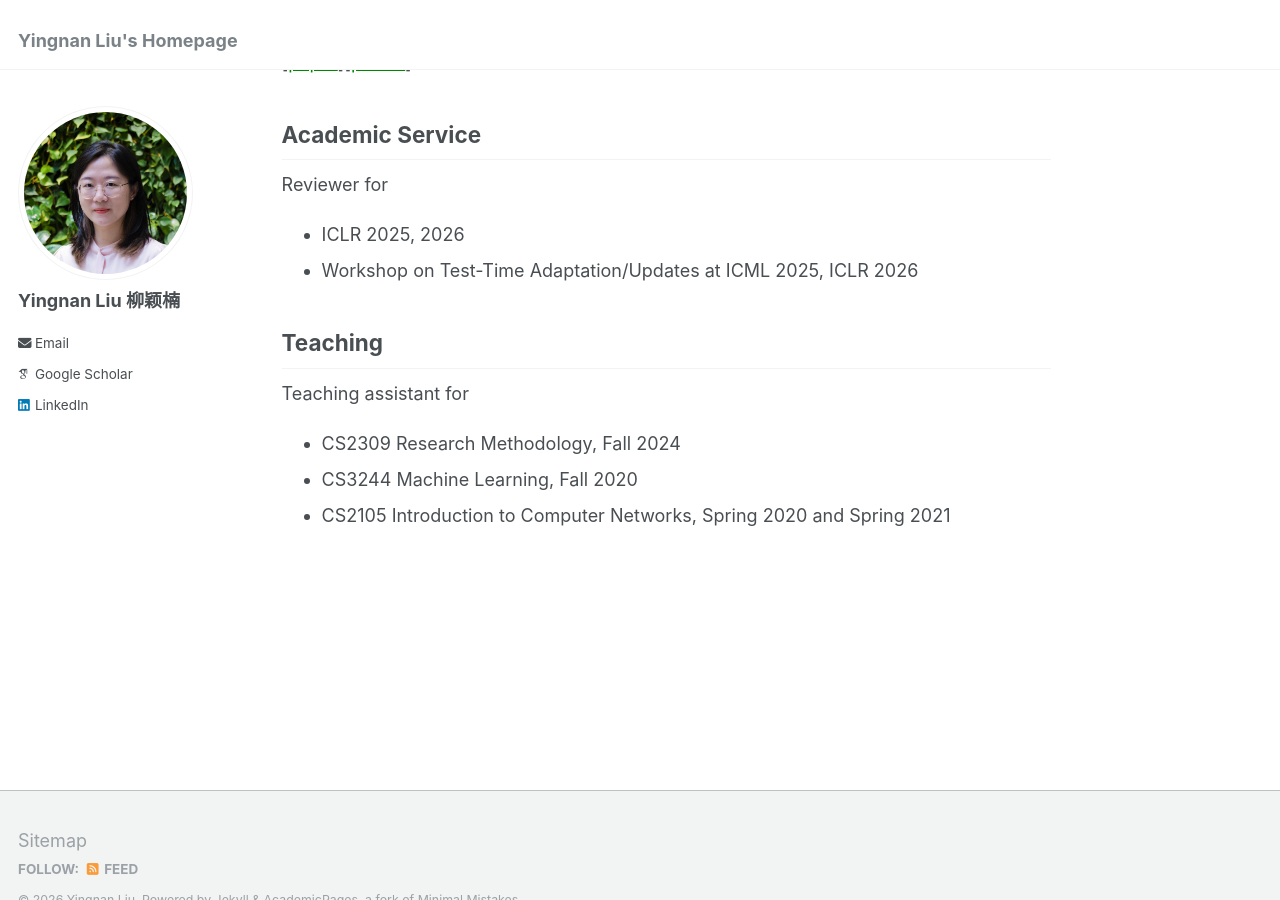
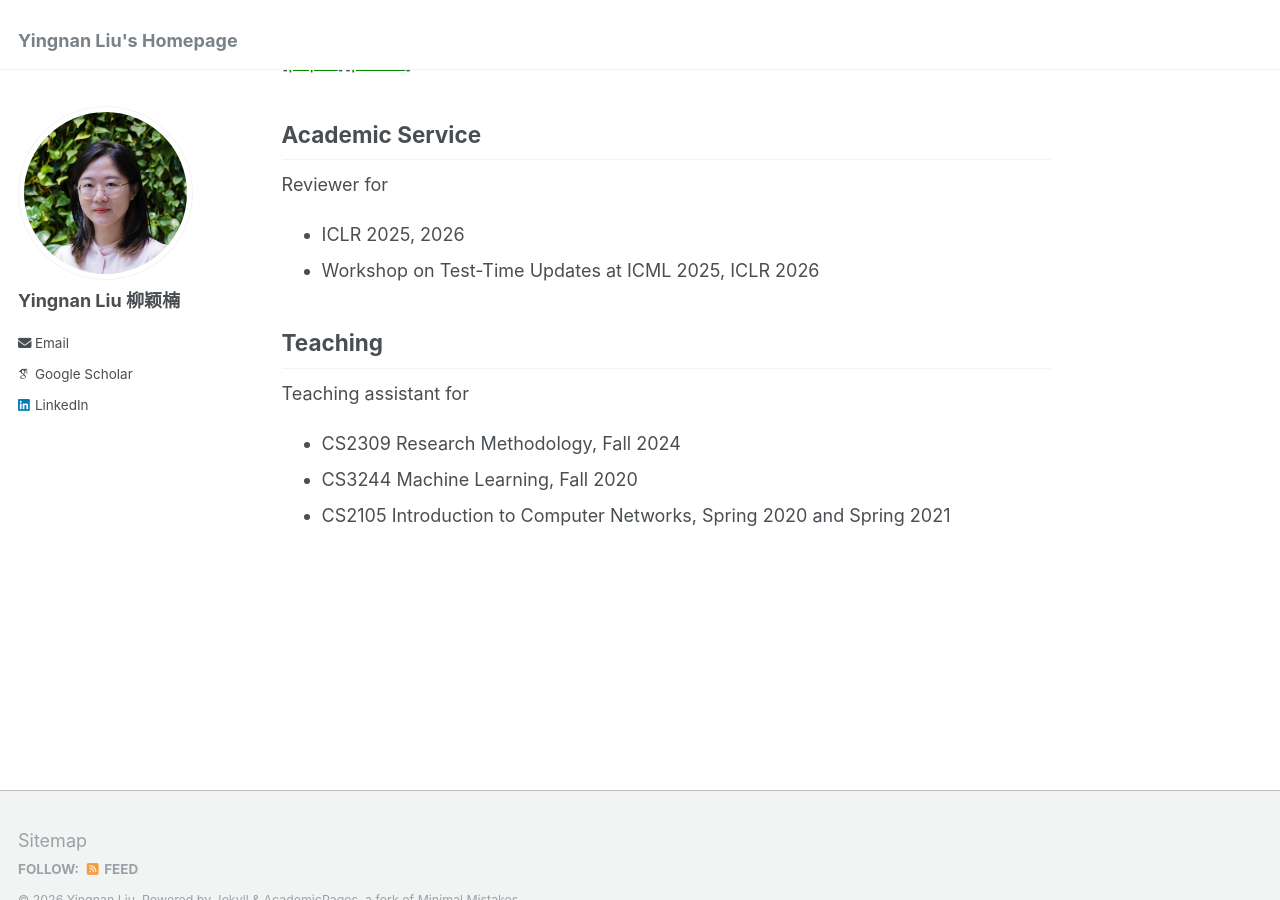
Before and after one commit to NancyQuris/nancyquris.github.io, a Jekyll site: the page built from _pages/about.md, in a window 1280 px wide and 900 px high, scrolled down 1263 px. Built offline with Jekyll 4.4.1, drawn with Linux system fonts in a browser that asks for light colours; some web fonts are replaced.

Commit message:
update about.md

```diff
--- a/_pages/about.md
+++ b/_pages/about.md
@@ -59,7 +59,7 @@ In _International Conference on Learning Representation (ICLR)_, 2024 (Spotlight
 ## Academic Service
 Reviewer for
 - ICLR 2025, 2026
-- Workshop on Test-Time Adaptation/Updates at ICML 2025, ICLR 2026
+- Workshop on Test-Time Updates at ICML 2025, ICLR 2026
 
 ## Teaching
 Teaching assistant for
```
